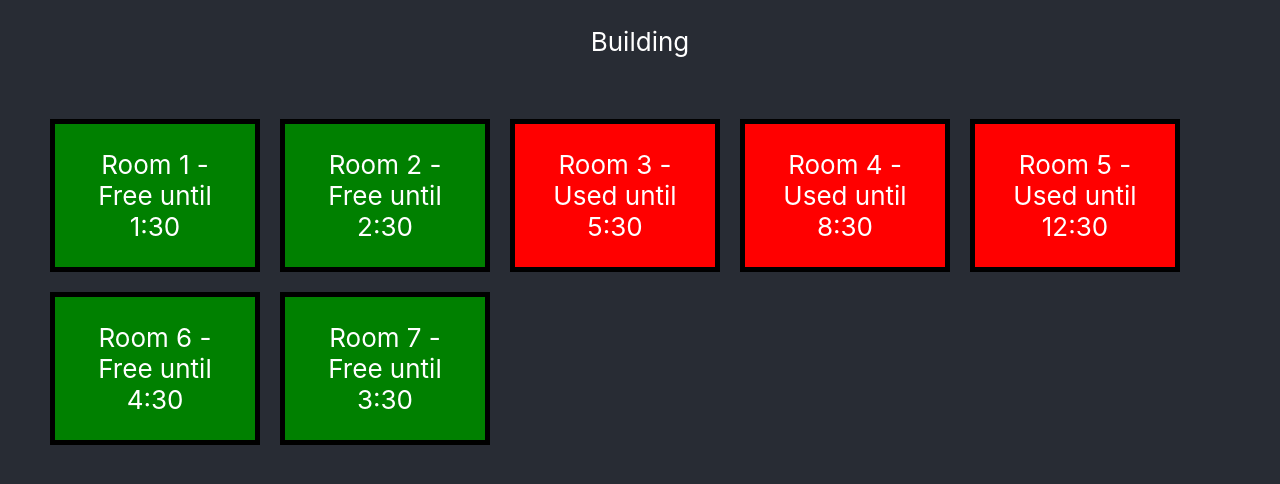
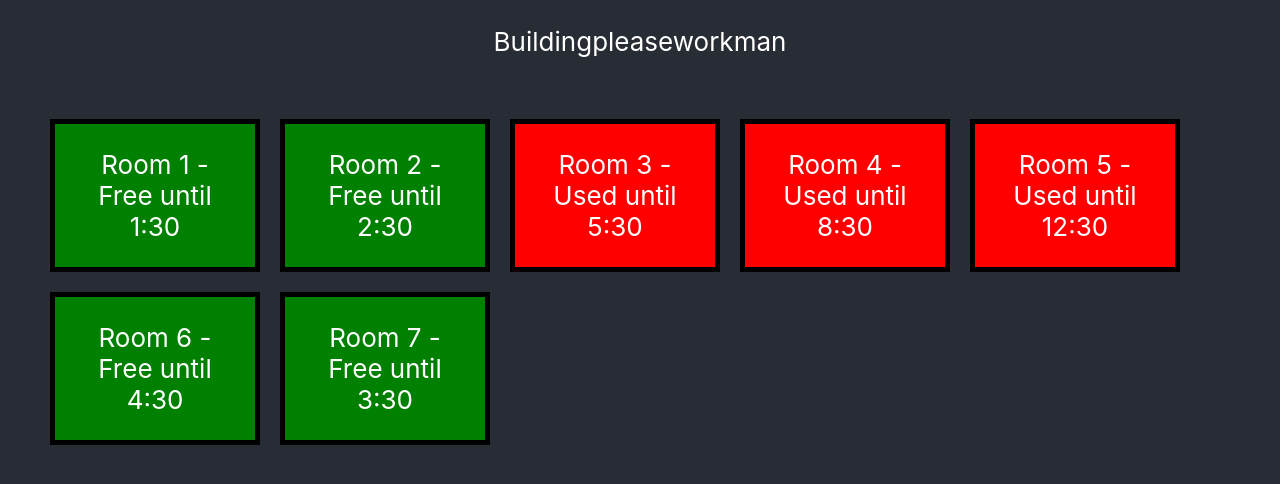
Before and after one commit to uunuub/purdue-navigation, a React (Create React App) app in the folder purdue-navigation-client/: page / in a window 1280 px wide. Shown: the top 484 px of the page. Built offline with nearby package versions, Linux system fonts and the light colour scheme.

Commit message:
Added functionality for RoomList to accept parameters

```diff
--- a/purdue-navigation-client/src/App.js
+++ b/purdue-navigation-client/src/App.js
@@ -4,10 +4,31 @@ import RoomList from './RoomList';
 import './App.css';
 
 class App extends Component {
+
+  constructor (){
+    super()
+
+    let testRooms = [
+      {name: "Room 1", free: 1, change: "1:30"},
+      {name: "Room 2", free: 1, change: "2:30"},
+      {name: "Room 3", free: 0, change: "5:30"},
+      {name: "Room 4", free: 0, change: "8:30"},
+      {name: "Room 5", free: 0, change: "12:30"},
+      {name: "Room 6", free: 1, change: "4:30"},
+      {name: "Room 7", free: 1, change: "3:30"},
+    ]
+
+    this.state = {
+      testRooms: testRooms
+    }
+  }
+
+
+
   render() {
     return (
       <div className="App">
-        <RoomList />
+        <RoomList rooms={this.state.testRooms} propTest="pleaseworkman" />
       </div>
     );
   }
--- a/purdue-navigation-client/src/RoomList.js
+++ b/purdue-navigation-client/src/RoomList.js
@@ -3,23 +3,15 @@ import './RoomList.css';
 
 class RoomList extends Component {
 
-  constructor (){
-    super()
+  constructor (props){
+    super(props)
+    // this.constructor.bind(this)
 
-    let testRooms = [
-      {name: "Room 1", free: 0, change: "1:30"},
-      {name: "Room 2", free: 0, change: "2:30"},
-      {name: "Room 3", free: 1, change: "5:30"},
-      {name: "Room 4", free: 1, change: "8:30"},
-      {name: "Room 5", free: 1, change: "12:30"},
-      {name: "Room 6", free: 0, change: "4:30"},
-      {name: "Room 7", free: 0, change: "3:30"},
-    ]
-
+    let testRooms = this.props.rooms
     let roomArray = []
 
     for (let i = 0; i < testRooms.length; i++){
-      if (testRooms[i].free === 0){
+      if (testRooms[i].free === 1){
         roomArray.push(React.createElement("li", {className: "Room-box-free"}, (testRooms[i].name + " - Free until " + testRooms[i].change)))
       }
       else{
@@ -35,17 +27,15 @@ class RoomList extends Component {
   render() {
     return (
       <div className="RoomList">
-
         <header>
           <p>
             Building
+            {this.props.propTest}
           </p>
         </header>
-
         <ul>
           {this.state.roomList}
         </ul>
-
       </div>
     );
   }
```
